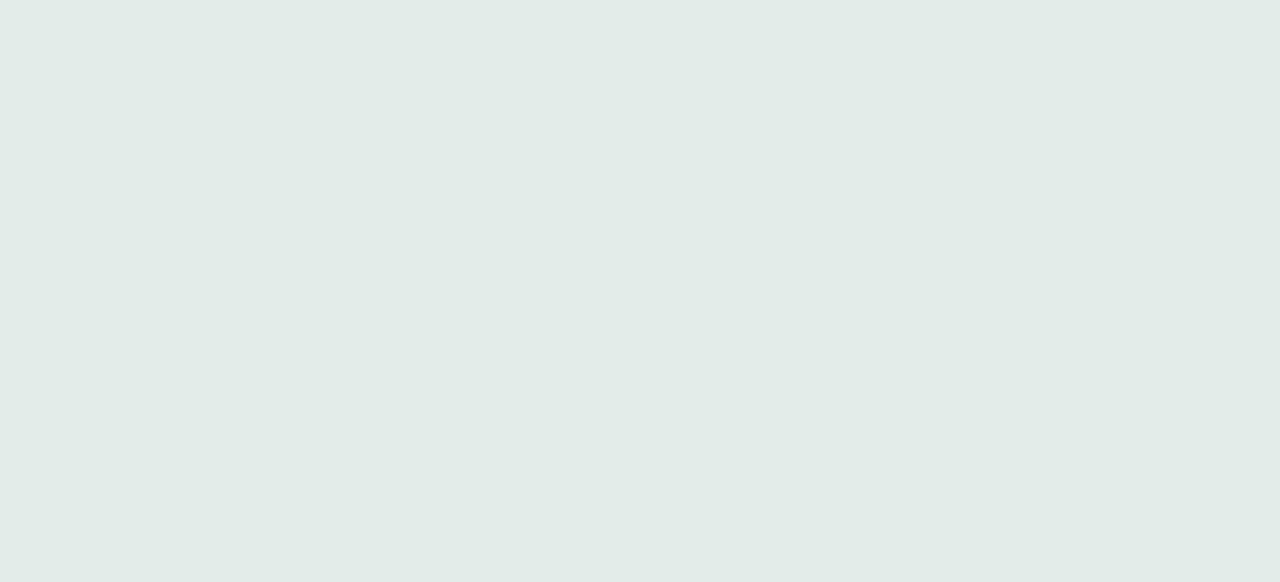
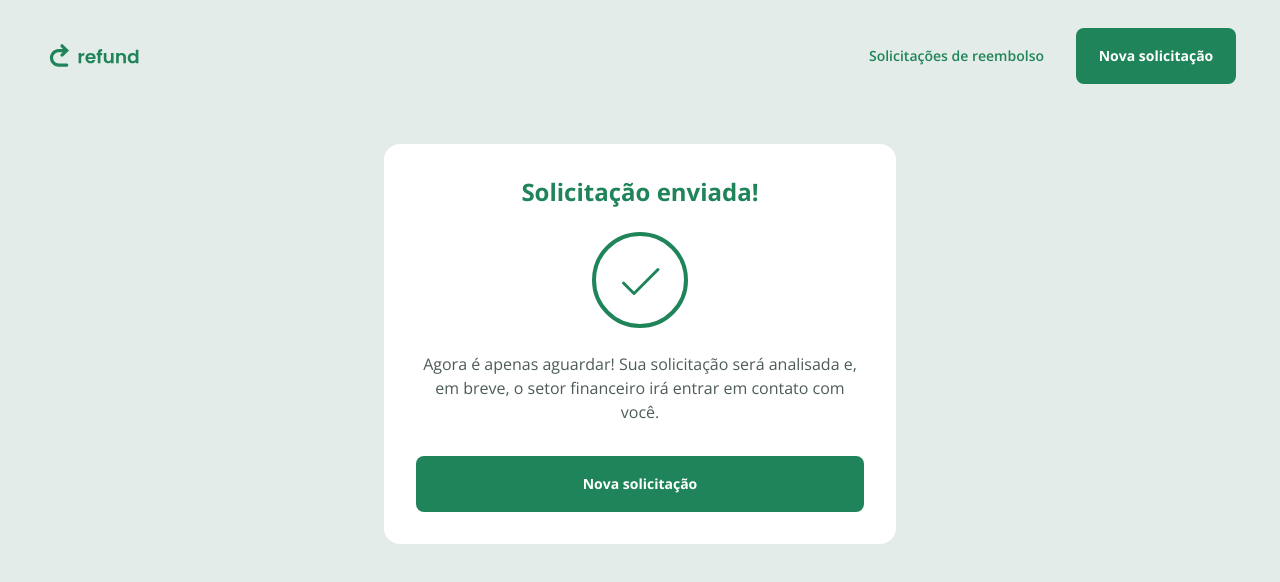
Before and after one commit to fperdona/refund-app, a React (Vite) app in the folder refund-app/: page /sucesso in a window 1280 px wide. Before the commit this address had no page. Shown: the top 582 px of the page. Built offline with nearby package versions, Linux system fonts and the light colour scheme.

Commit message:
feat: adiciona página de sucesso após criar reembolso
- Cria página page-success com ícone de check
- Redireciona para /sucesso após criar solicitação
- Adiciona rota /sucesso no App.tsx

```diff
--- a/refund-app/src/App.tsx
+++ b/refund-app/src/App.tsx
@@ -5,6 +5,7 @@ import PageSolicitacoes from "./pages/page-solicitacoes";
 import PageNewRefund from "./pages/page-new-refund";
 import PageRefundDetails from "./pages/page-refund-details";
 import { NuqsAdapter } from "nuqs/adapters/react-router/v7";
+import PageSuccess from "./pages/page-success";
 
 export default function App() {
   return (
@@ -14,6 +15,8 @@ export default function App() {
           <Route path="/" element={<LayoutMain />}>
             <Route index element={<PageSolicitacoes />} />
             <Route path="novo" element={<PageNewRefund />} />
+            <Route path="sucesso" element={<PageSuccess />} />
+
             <Route path="reembolso/:id" element={<PageRefundDetails />} />
             <Route path="componentes" element={<PageComponents />} />
           </Route>
--- a/refund-app/src/hooks/use-refund.ts
+++ b/refund-app/src/hooks/use-refund.ts
@@ -64,7 +64,7 @@ export function useRefund(id?: string) {
 
       queryClient.invalidateQueries({ queryKey: ["refunds"] });
       toast.success("Solicitação de reembolso criada com sucesso");
-      navigate("/");
+      navigate("/sucesso");
     } catch (error) {
       toast.error("Erro ao criar solicitação");
       throw error;
--- /dev/null
+++ b/refund-app/src/pages/page-success.tsx
@@ -0,0 +1,29 @@
+import { Link } from "react-router";
+import Check from "../assets/icons/check.svg?react";
+import Button from "../core-components/button";
+
+export default function PageSuccess() {
+    return (
+        <div className="max-w-lg mx-auto">
+            <div className="bg-white rounded-2xl p-8 mt-4 text-center">
+                <h1 className="text-2xl font-bold text-green-100 mb-6">
+                    Solicitação enviada!
+                </h1>
+
+                <div className="flex justify-center mb-6">
+                    <div className="w-24 h-24 rounded-full border-4 border-green-100 flex items-center justify-center">
+                        <Check className="w-12 h-12 fill-green-100" />
+                    </div>
+                </div>
+
+                <p className="text-gray-200 mb-8">
+                    Agora é apenas aguardar! Sua solicitação será analisada e, em breve, o setor financeiro irá entrar em contato com você.
+                </p>
+
+                <Link to="/novo">
+                    <Button>Nova solicitação</Button>
+                </Link>
+            </div>
+        </div>
+    );
+}
```
